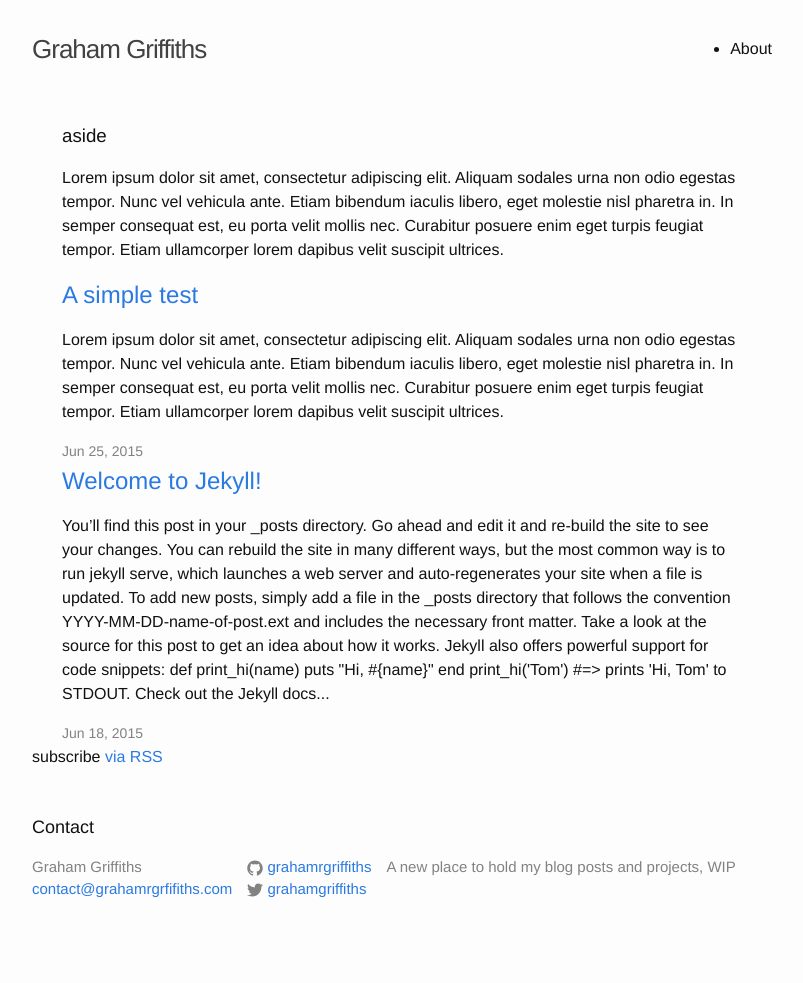
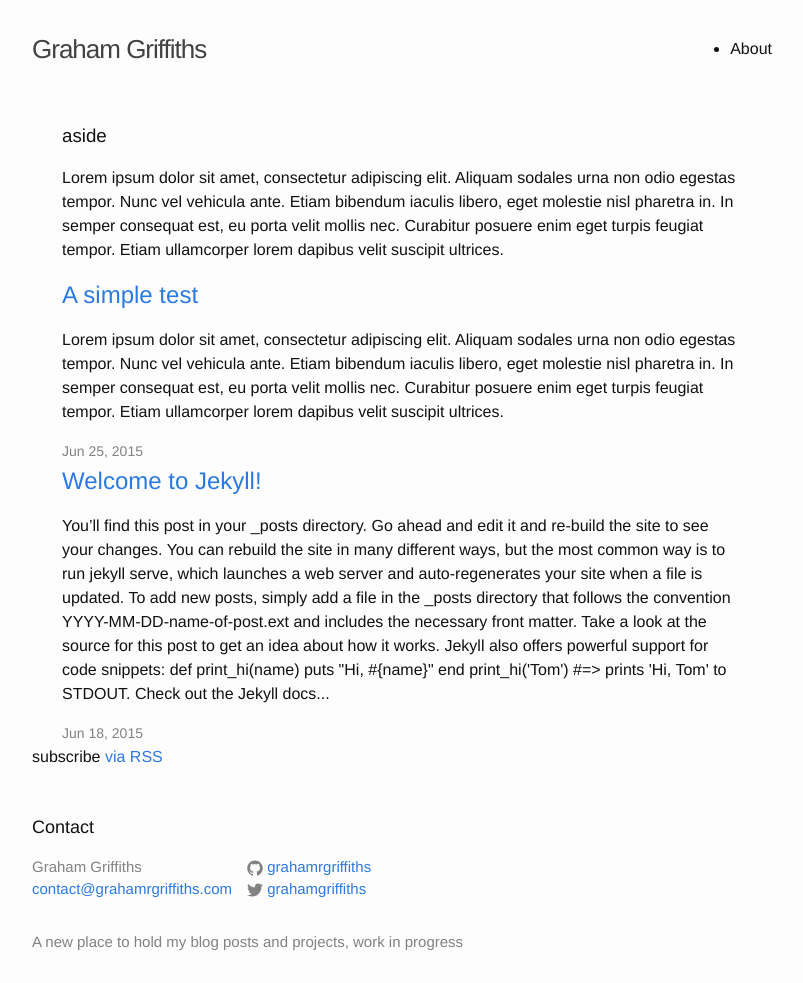
Before and after one commit to grahamrgriffiths/grahamrgriffiths.github.io, a Jekyll site: the page built from index.html, in a window 1280 px wide. Shown: the whole page, without its empty margins (238-1041 px from the left). Built offline with Jekyll 4.4.1, drawn with Linux system fonts in a browser that asks for light colours; nearby versions of some CDN libraries; before the commit the page ends 931 px from its top, so only the background shows below that.

Commit message:
some config settings

```diff
--- a/_config.yml
+++ b/_config.yml
@@ -1,12 +1,13 @@
 # Site settings
 title: Graham Griffiths
-email: contact@grahamrgrfifiths.com
+email: contact@grahamrgriffiths.com
 description: > # this means to ignore newlines until "baseurl:"
-  A new place to hold my blog posts and projects, WIP
+  A new place to hold my blog posts and projects, work in progress
 baseurl: "" # the subpath of your site, e.g. /blog/
-url: "http://www.grahamrgriffiths.com" # the base hostname & protocol for your site
+url: "http://blog.grahamrgriffiths.com" # the base hostname & protocol for your site
 twitter_username: grahamgriffiths
 github_username:  grahamrgriffiths
 
 # Build settings
 markdown: kramdown
+highlighter: pygments
```
